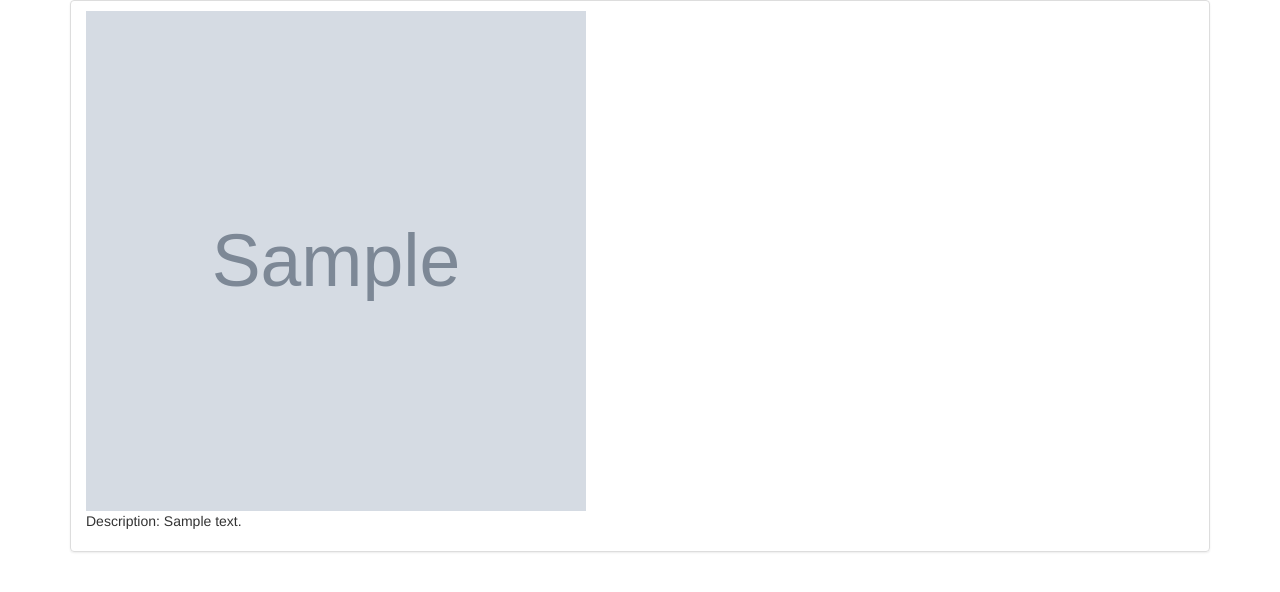
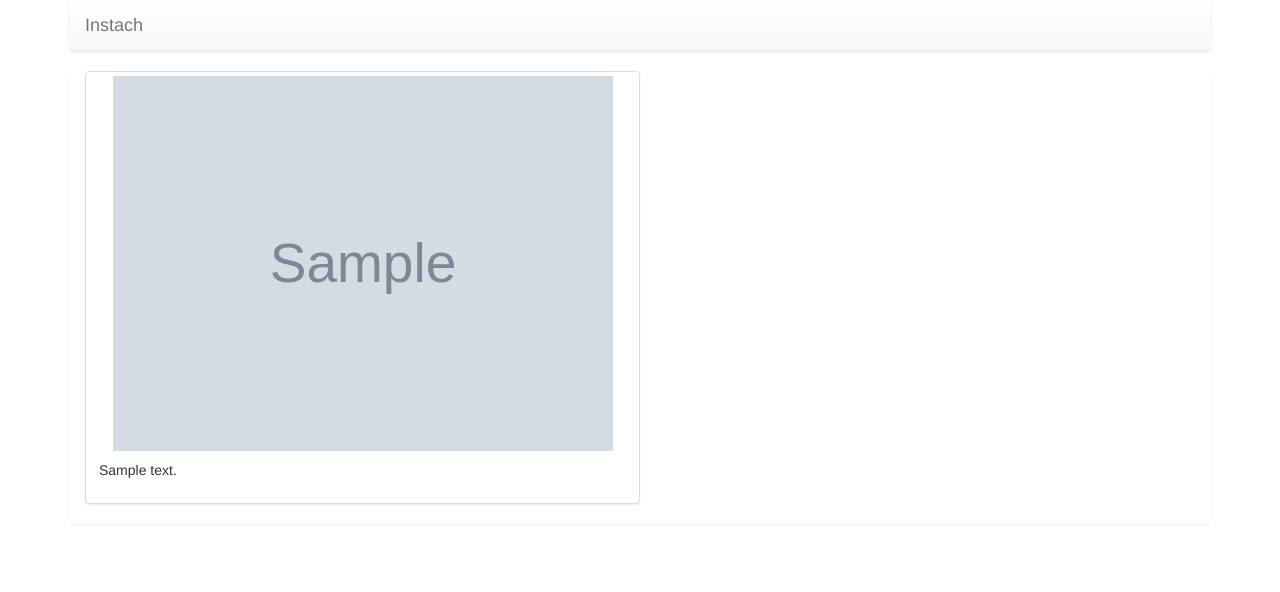
Before and after one commit to karkonio/django_project, a Django app: template django_project/templates/home.html in a window 1280 px wide. Shown: the top 592 px of the page. Run offline with Django 3.2, Linux system fonts and the light colour scheme; the template is opened without the code that fills it: most values are stand-ins (such as "Sample title", 1, 10 or a date in 2020); grey boxes marked "Sample" are stand-in pictures; data that the repository does not hold is empty; some libraries are stand-ins or nearby versions.

Commit message:
Add test_home
Update home.html

Add conftest.py

```diff
--- a/django_project/templates/home.html
+++ b/django_project/templates/home.html
@@ -2,15 +2,59 @@
 
 {% block content %}
 
-	<ul class="list-group">
-        {% for image in images %}
+  <nav class="navbar navbar-default navbar-static-top">
+      <div class="container">
+        <div class="navbar-header">
+          <button type="button" class="navbar-toggle collapsed" data-toggle="collapse" data-target="#navbar" aria-expanded="false" aria-controls="navbar">
+            <span class="sr-only">Toggle navigation</span>
+            <span class="icon-bar"></span>
+            <span class="icon-bar"></span>
+            <span class="icon-bar"></span>
+          </button>
+          <a class="navbar-brand" href="#">Instach</a>
+        </div>
+        <!--
+        <div id="navbar" class="navbar-collapse collapse">
+          <ul class="nav navbar-nav">
+            <li class="active"><a href="#">Home</a></li>
+            <li class="dropdown">
+              <a href="#" class="dropdown-toggle" data-toggle="dropdown" role="button" aria-haspopup="true" aria-expanded="false">Dropdown <span class="caret"></span></a>
+              <ul class="dropdown-menu">
+                <li><a href="#">Action</a></li>
+                <li><a href="#">Another action</a></li>
+                <li><a href="#">Something else here</a></li>
+                <li role="separator" class="divider"></li>
+                <li class="dropdown-header">Nav header</li>
+                <li><a href="#">Separated link</a></li>
+                <li><a href="#">One more separated link</a></li>
+              </ul>
+            </li>
+          </ul>
+          <ul class="nav navbar-nav navbar-right">
+            <li><a href="../navbar/">Default</a></li>
+            <li class="active"><a href="./">Static top <span class="sr-only">(current)</span></a></li>
+            <li><a href="../navbar-fixed-top/">Fixed top</a></li>
+          </ul>
+        </div>--/.nav-collapse -->
+      </div>
+    </nav>
 
-        <li class="list-group-item">
-        	<img src='{{ image.image.url }}' width="500" height="500">
-        	<p>Description: {{ image.description }}</p>
-        </li>
+  <ul class="list-group">
+    {% for image in images %}
+      <div class="container">
+        <div class="row">
+          <div class="col-md-6 col-center-block">
+            <div class="thumbnail">
+              <img src='{{ image.image.url }}' width="500" height="500" class="center">
+              <div class="caption">
+                <p>{{ image.description }}</p>
+              </div>
+            </div>
+          </div>
+        </div>
+      </div>
 
-        {% endfor %}
-    </ul>
+    {% endfor %}
+  </ul>
 
 {% endblock %}
--- a/requirements.txt
+++ b/requirements.txt
@@ -1,10 +1,12 @@
 atomicwrites==1.3.0
 attrs==19.1.0
 coverage==4.5.3
+cssselect==1.0.3
 Django==2.2.3
 entrypoints==0.3
 flake8==3.7.8
 importlib-metadata==0.18
+lxml==4.4.0
 mccabe==0.6.1
 more-itertools==7.2.0
 packaging==19.0
--- a/setup.cfg
+++ b/setup.cfg
@@ -5,4 +5,4 @@ DJANGO_SETTINGS_MODULE=django_project.settings
 exclude=*/migrations/**, */settings.py
 
 [coverage:run]
-omit=*/settings.py, */urls.py, */wsgi.py, */__init__.py, manage.py
+omit=*/settings.py, */urls.py, */wsgi.py, */__init__.py, manage.py, */admin.py, */migrations/**, conftest.py
```
Also changed, not shown: conftest.py (added, +10 -0 lines), django_project/tests/functional/test_views.py (+17 -2 lines), .travis.yml, 1 other file.
